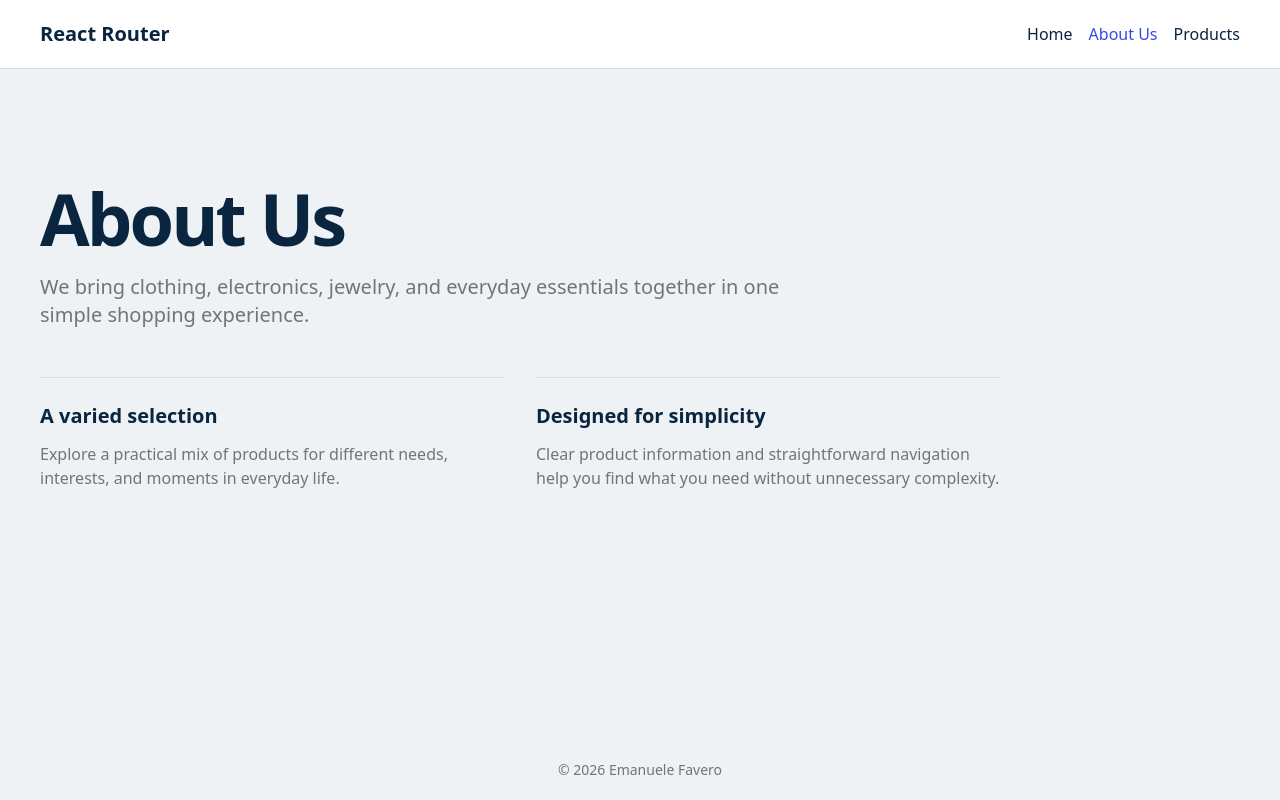
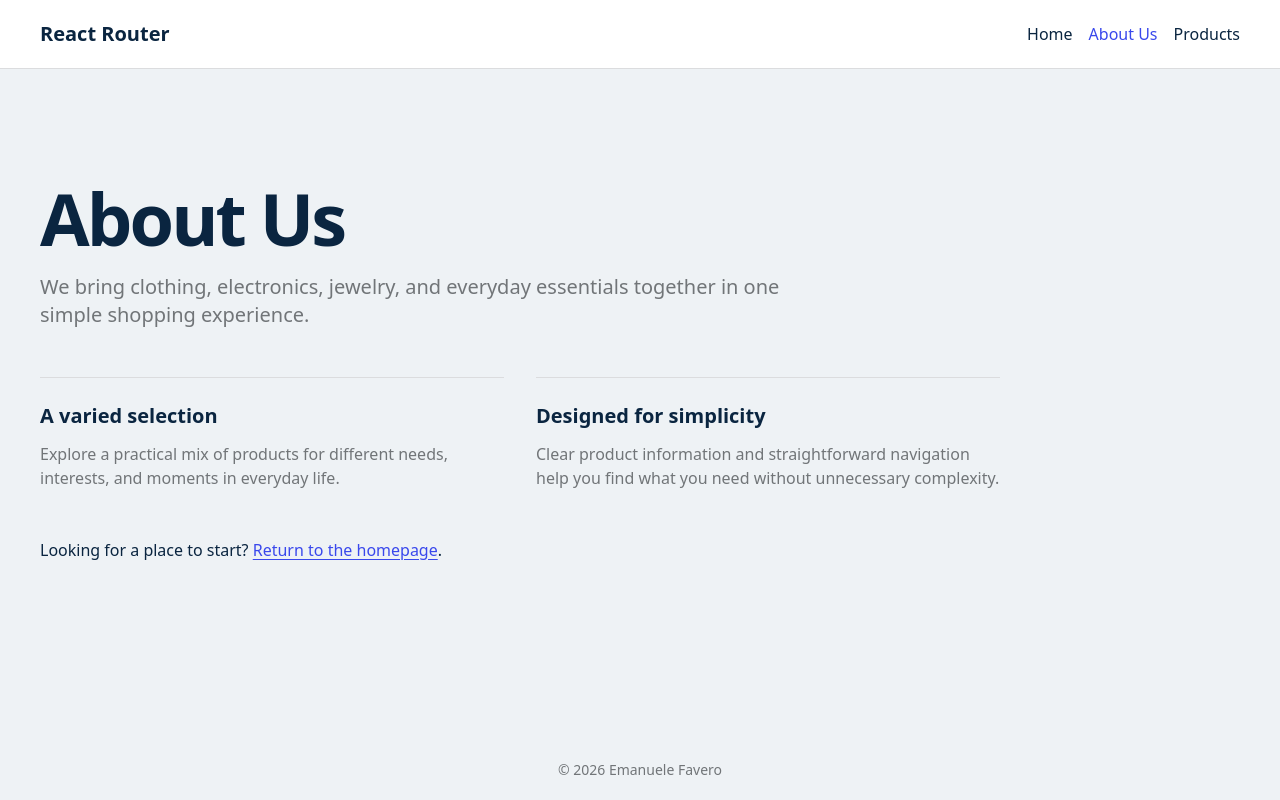
Before and after one commit to emanuelefavero/react-router, a React (Vite) app: page /about-us in a window 1280 px wide. Built offline with nearby package versions, Linux system fonts and the light colour scheme.

Commit message:
style: improve style system for buttons and links + stylelint fixes

```diff
--- a/src/components/layout/Header.css
+++ b/src/components/layout/Header.css
@@ -10,7 +10,7 @@
     align-items: center;
     gap: 1rem;
 
-    @media (min-width: 400px) {
+    @media (width >= 400px) {
       flex-direction: row;
     }
   }
@@ -19,4 +19,14 @@
     display: flex;
     gap: 1rem;
   }
+
+  .nav-link {
+    &:not(.active):hover {
+      text-decoration: underline;
+    }
+
+    &.active {
+      color: var(--primary);
+    }
+  }
 }
--- a/src/components/layout/Header.jsx
+++ b/src/components/layout/Header.jsx
@@ -26,7 +26,7 @@ export const Header = () => {
           <ul className='route-list'>
             {routes.map((route) => (
               <li key={route.to}>
-                <NavLink to={route.to} className='link'>
+                <NavLink to={route.to} className='nav-link'>
                   {route.label}
                 </NavLink>
               </li>
--- a/src/components/ui/Button.css
+++ b/src/components/ui/Button.css
@@ -32,8 +32,8 @@
   }
 
   &.primary {
-    background-color: var(--primary);
-    color: var(--foreground);
+    background-color: var(--primary-solid);
+    color: var(--primary-solid-foreground);
     border: 1px solid transparent;
   }
 
--- a/src/components/ui/Rating.css
+++ b/src/components/ui/Rating.css
@@ -16,7 +16,7 @@
     height: 1rem;
 
     &.filled {
-      fill: currentColor;
+      fill: currentcolor;
     }
 
     &.empty {
--- a/src/index.css
+++ b/src/index.css
@@ -7,7 +7,8 @@
   --background-secondary: #eef2f5;
   --background-warning: #fff4e5;
   --primary: #3948ec;
-  --primary-foreground: #fff;
+  --primary-solid: #3948ec;
+  --primary-solid-foreground: #fff;
   --warning: #ffc109;
   --danger: #c10007;
   --border: #dbdcde;
@@ -100,17 +101,9 @@ a {
     color 0.2s ease-in-out,
     text-decoration 0.2s ease-in-out;
 
-  &:hover {
-    text-decoration: underline;
-  }
-
   &:focus-visible {
     outline: 2px solid var(--primary);
     outline-offset: 2px;
-  }
-
-  &.active {
-    color: var(--primary);
   }
 }
 
@@ -149,6 +142,25 @@ body {
 
   width: min(100% - var(--inline-padding) * 2, var(--max-width));
   margin-inline: auto;
+}
+
+/* COMPONENTS */
+.link {
+  color: var(--primary);
+  text-decoration: underline;
+  transition:
+    color 150ms ease,
+    text-decoration-thickness 150ms ease,
+    filter 150ms ease;
+
+  &:hover {
+    text-decoration-thickness: 2px;
+    filter: brightness(1.1);
+
+    @media (prefers-color-scheme: dark) {
+      filter: brightness(0.8);
+    }
+  }
 }
 
 /* UTILITIES */
--- a/src/pages/AboutUs.jsx
+++ b/src/pages/AboutUs.jsx
@@ -1,3 +1,4 @@
+import { Link } from 'react-router';
 import './AboutUs.css';
 
 export const AboutUs = () => {
@@ -29,6 +30,14 @@ export const AboutUs = () => {
           </p>
         </article>
       </div>
+
+      <p>
+        Looking for a place to start?{' '}
+        <Link to='/' className='link'>
+          Return to the homepage
+        </Link>
+        .
+      </p>
     </section>
   );
 };
--- a/src/pages/Home.css
+++ b/src/pages/Home.css
@@ -20,13 +20,13 @@
   .cta {
     justify-self: start;
     padding: 0.75rem 1rem;
-    color: var(--primary-foreground);
-    background-color: var(--primary);
+    color: var(--primary-solid-foreground);
+    background-color: var(--primary-solid);
     border-radius: 0.5rem;
 
     &:hover {
       text-decoration: none;
-      filter: brightness(0.9);
+      opacity: 0.8;
     }
   }
 }
--- a/src/pages/NotFound.jsx
+++ b/src/pages/NotFound.jsx
@@ -1,5 +1,3 @@
-import './NotFound.css';
-
 export const NotFound = () => {
   return (
     <>
--- a/src/pages/Products.jsx
+++ b/src/pages/Products.jsx
@@ -1,5 +1,4 @@
 import { Products as ProductsFeature } from '@/features/products';
-import './Products.css';
 
 export const Products = () => {
   return (
```
Also changed, not shown: src/pages/NotFound.css (deleted), src/pages/Products.css (deleted).
